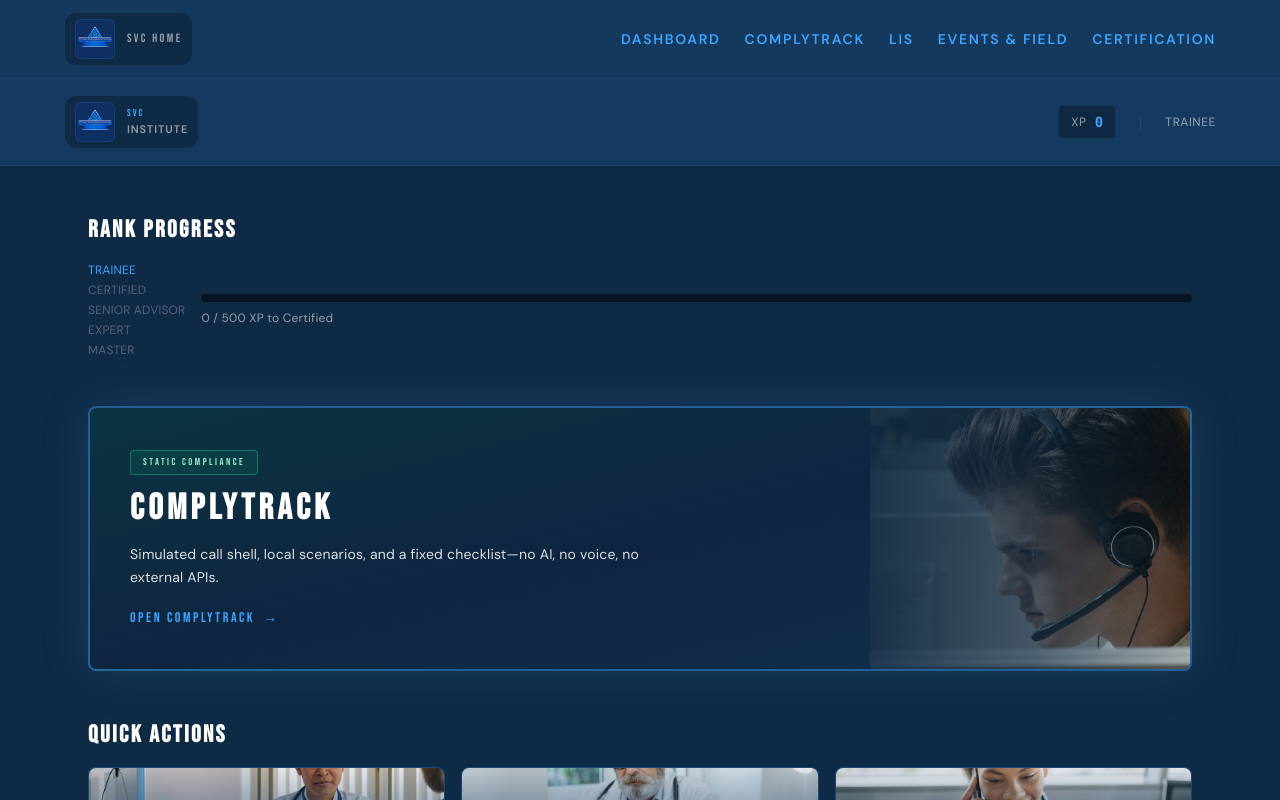
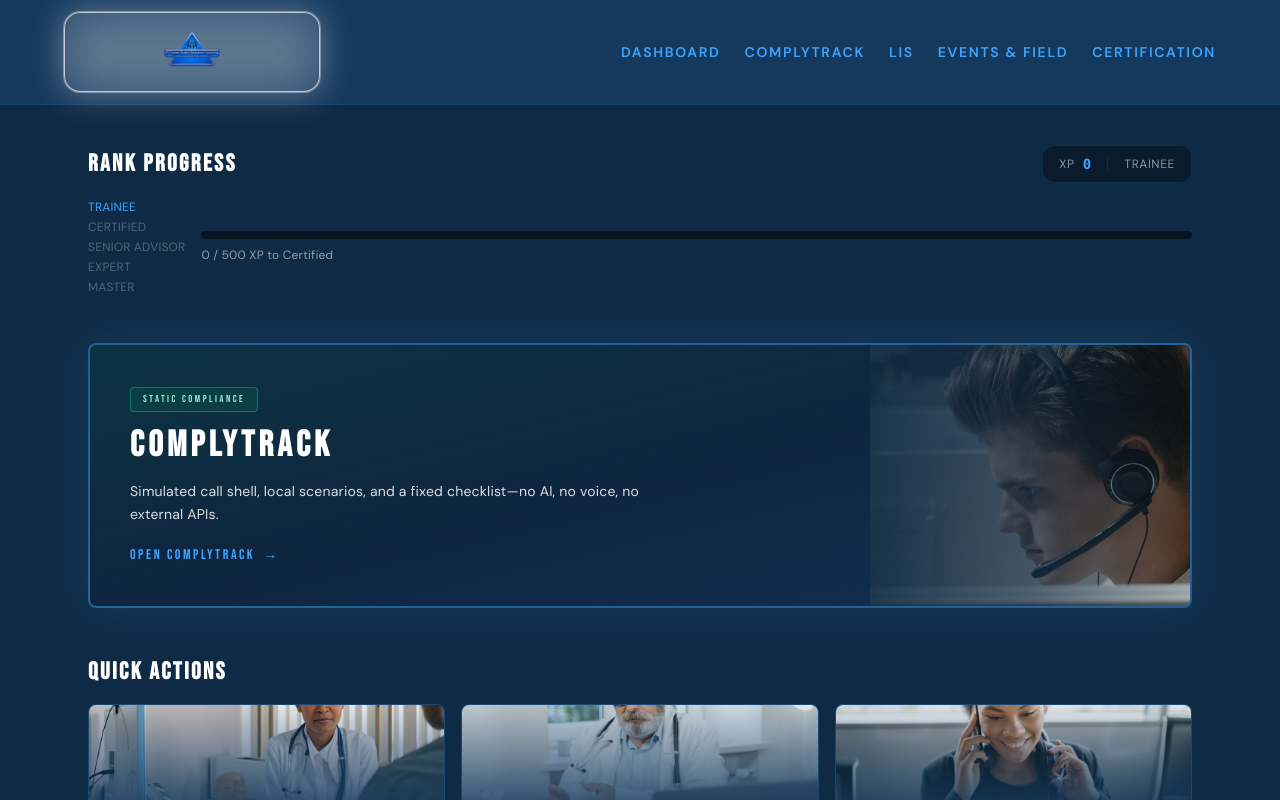
Before and after one commit to solutionspma/svmedicare.institute, a Next.js app in the folder ascension-app/: page /dashboard in a window 1280 px wide. Shown: the top 800 px of the page. Built offline with nearby package versions, Linux system fonts and the light colour scheme.

Commit message:
fix: remove duplicate dashboard top bar and enlarge glowing SVC brand

```diff
--- a/ascension-app/src/app/dashboard/page.tsx
+++ b/ascension-app/src/app/dashboard/page.tsx
@@ -35,48 +35,7 @@ export default function DashboardPage() {
 
   return (
     <div className="min-h-screen bg-[var(--bg-matte)]">
-      {/* Level 1 HUD-style header */}
-      <header className="border-b border-[var(--border-gold)]/20 bg-[var(--bg-matte-elevated)] px-6 py-4">
-        <div className="mx-auto flex max-w-6xl items-center justify-between">
-          <div className="flex items-center gap-3 rounded-xl border border-[var(--border-gold)]/35 bg-gradient-to-r from-[var(--bg-primary)] to-[var(--bg-matte)] px-2.5 py-1.5">
-            <div className="relative h-10 w-10 overflow-hidden rounded-md border border-[var(--border-gold)]/35 bg-[#0f2f63]">
-              <Image
-                src="/SVC-logo.png"
-                alt="SV Custom Quality Insurance Consulting"
-                fill
-                className="object-cover"
-                sizes="40px"
-                priority
-              />
-            </div>
-            <div>
-              <p className="font-display text-[10px] uppercase tracking-[0.2em] text-[var(--gold-accent)]" style={{ fontFamily: "var(--font-display)" }}>
-                SVC
-              </p>
-              <p className="text-[11px] font-semibold uppercase tracking-[0.08em] text-[var(--text-muted)]">
-                Institute
-              </p>
-            </div>
-          </div>
-          <div className="flex items-center gap-6">
-            {/* XP counter in corner */}
-            <div className="flex items-center gap-2 rounded border border-[var(--border-gold)]/30 bg-black/30 px-3 py-1.5">
-              <span className="text-xs uppercase tracking-wider text-[var(--text-muted)]">
-                XP
-              </span>
-              <span className="font-mono text-sm font-semibold text-[var(--gold-accent)]">
-                {currentXP}
-              </span>
-            </div>
-            <div className="h-4 w-px bg-[var(--border-gold)]/30" />
-            <span className="text-xs uppercase tracking-wider text-[var(--text-muted)]">
-              {RANKS[currentRankIndex]}
-            </span>
-          </div>
-        </div>
-      </header>
-
-      <main className="mx-auto max-w-6xl px-6 py-12">
+      <main className="mx-auto max-w-6xl px-6 py-10">
         {/* Level map / XP meter */}
         <motion.section
           className="mb-12"
@@ -84,9 +43,19 @@ export default function DashboardPage() {
           animate={{ opacity: 1, y: 0 }}
           transition={{ duration: 0.5, ease: [0.22, 1, 0.36, 1] }}
         >
-          <h2 className="mb-4 font-display text-2xl uppercase tracking-widest text-[var(--text-primary)]" style={{ fontFamily: "var(--font-display)" }}>
-            Rank Progress
-          </h2>
+          <div className="mb-4 flex flex-wrap items-center justify-between gap-4">
+            <h2 className="font-display text-2xl uppercase tracking-widest text-[var(--text-primary)]" style={{ fontFamily: "var(--font-display)" }}>
+              Rank Progress
+            </h2>
+            <div className="flex items-center gap-4 rounded-xl border border-[var(--border-gold)]/35 bg-black/35 px-4 py-2">
+              <div className="flex items-center gap-2">
+                <span className="text-xs uppercase tracking-wider text-[var(--text-muted)]">XP</span>
+                <span className="font-mono text-sm font-semibold text-[var(--gold-accent)]">{currentXP}</span>
+              </div>
+              <div className="h-4 w-px bg-[var(--border-gold)]/30" />
+              <span className="text-xs uppercase tracking-wider text-[var(--text-muted)]">{RANKS[currentRankIndex]}</span>
+            </div>
+          </div>
           <div className="flex items-center gap-4">
             {/* Rank ladder preview */}
             <div className="flex flex-col gap-1">
--- a/ascension-app/src/app/layout.tsx
+++ b/ascension-app/src/app/layout.tsx
@@ -36,22 +36,18 @@ export default function RootLayout({
           <div className="mx-auto flex max-w-6xl items-center justify-between gap-4">
             <Link
               href="/"
-              className="flex items-center gap-3 rounded-xl border border-[var(--border-gold)]/35 bg-gradient-to-r from-[var(--bg-primary)] to-[var(--bg-matte)] px-2.5 py-1.5 transition-colors hover:border-[var(--gold-accent)]/65"
+              className="relative flex h-20 w-[16rem] items-center justify-center overflow-hidden rounded-2xl border border-white/70 bg-white/10 shadow-[0_0_0_1px_rgba(255,255,255,0.35),0_0_35px_rgba(255,255,255,0.38)] backdrop-blur-sm transition-colors hover:border-white"
               aria-label="Go to home"
             >
-              <span className="relative flex h-10 w-10 items-center justify-center overflow-hidden rounded-md border border-[var(--border-gold)]/35 bg-[#0f2f63]">
+              <span className="pointer-events-none absolute inset-0 bg-white/25 blur-xl" />
               <Image
                 src="/SVC-logo.png"
                 alt="SV Custom Quality Insurance Consulting"
                 fill
-                  className="object-cover"
-                  sizes="40px"
+                className="relative z-10 object-contain p-2"
+                sizes="256px"
                 priority
               />
-              </span>
-              <span className="hidden font-display text-xs uppercase tracking-[0.2em] text-[var(--text-muted)] sm:inline">
-                SVC Home
-              </span>
             </Link>
             <nav
               aria-label="Primary navigation"
```
Lines whose indentation alone changed are shown as unchanged.
